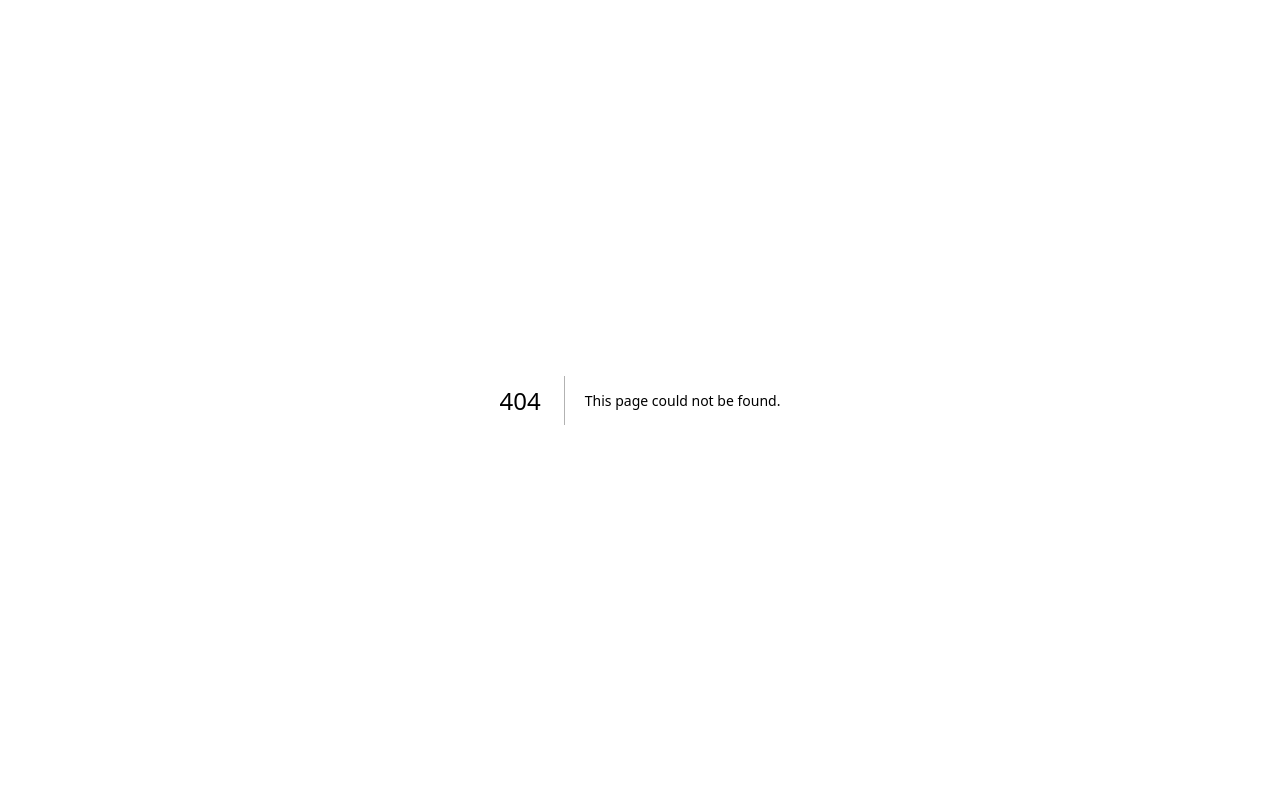
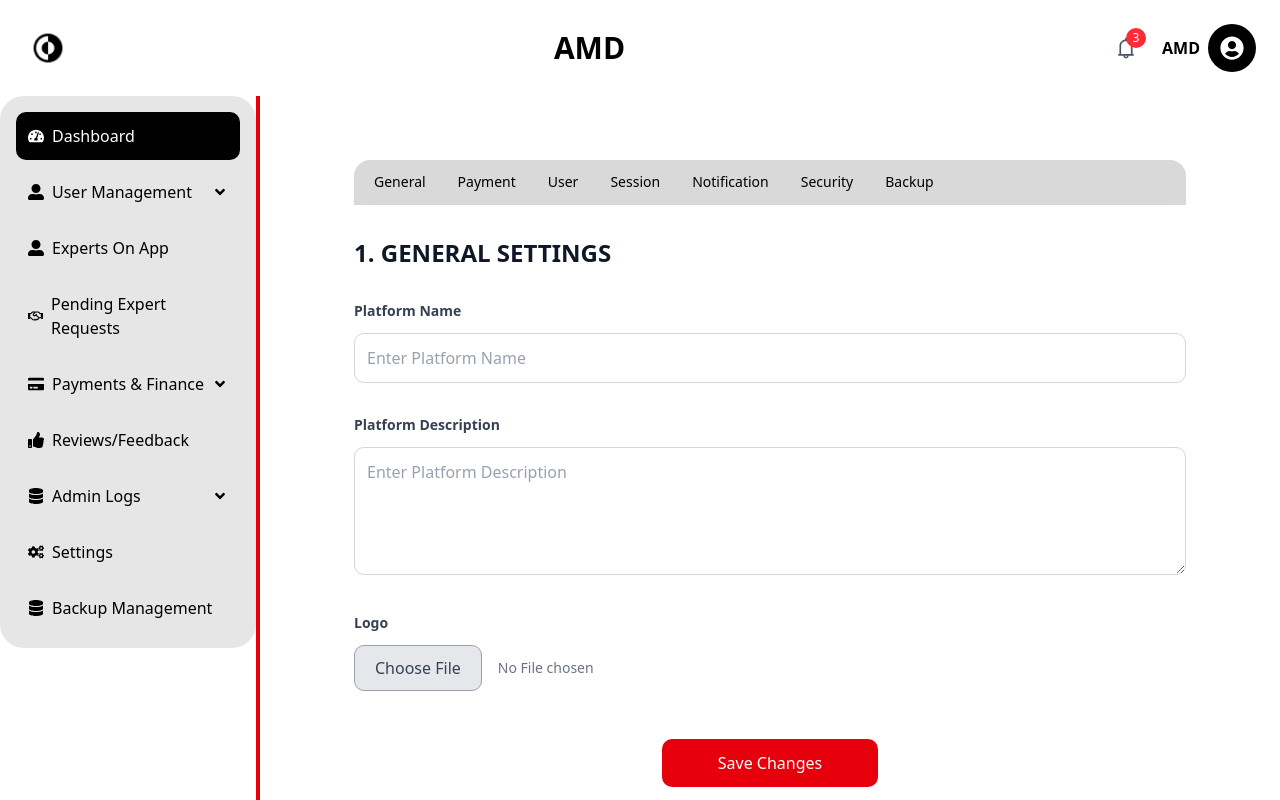
Before and after one commit to Sattam87amd/AMD_Admin_Portal, a Next.js app: page /settings in a window 1280 px wide. Before the commit this address had no page. Shown: the top 800 px of the page. Built offline with nearby package versions, Linux system fonts and the light colour scheme.

Commit message:
created settings page

```diff
--- /dev/null
+++ b/src/app/settings/page.jsx
@@ -0,0 +1,38 @@
+import Footer from '@/components/Layout/Footer'
+import Navbar from '@/components/Layout/Navbar'
+import AdminSidebar from '@/components/Layout/Sidebar'
+import Settings from '@/components/Settings/Settings'
+import React from 'react'
+
+const Page = () => {
+  return (
+    <div className="flex flex-col min-h-screen">
+      {/* Top Navbar */}
+      <Navbar />
+
+      {/* Main Content Area */}
+      <div className="flex flex-1">
+        {/* Sidebar (Left) */}
+        <div className="hidden lg:block w-64">
+          <AdminSidebar />
+        </div>
+
+        {/* Red Divider (optional) */}
+        <div className="hidden lg:block w-1 bg-red-600" />
+
+        {/* Main Content (Right) */}
+        <div className="flex-1  overflow-auto">
+          <Settings />
+
+          <Footer />
+        </div>
+
+      </div>
+
+      {/* Footer at Bottom */}
+
+    </div>
+  )
+}
+
+export default Page
--- /dev/null
+++ b/src/components/Settings/Settings.jsx
@@ -0,0 +1,110 @@
+"use client";
+
+import React, { useState } from "react";
+
+const Settings = () => {
+  const [activeTab, setActiveTab] = useState("General");
+  const [platformName, setPlatformName] = useState("");
+  const [platformDescription, setPlatformDescription] = useState("");
+  const [selectedFile, setSelectedFile] = useState(null);
+
+  const tabs = [
+    "General", "Payment", "User", "Session", "Notification", "Security", "Backup"
+  ];
+
+  const handleFileChange = (e) => {
+    const file = e.target.files[0];
+    if (file) {
+      setSelectedFile(file.name);
+    }
+  };
+
+  return (
+    <div className="min-h-screen bg-white p-8">
+      <div className="mx-auto max-w-4xl bg-white p-8">
+        {/* Tabs Container */}
+        <div className="bg-[#D9D9D9] rounded-t-2xl px-4">
+          <div className="flex flex-wrap gap-x-6 border-b border-gray-300">
+            {tabs.map((tab) => (
+              <button
+                key={tab}
+                onClick={() => setActiveTab(tab)}
+                className={`py-3 px-1 text-sm font-medium ${
+                  activeTab === tab
+                    ? "text-black"
+                    : "text-black hover:text-black"
+                }`}
+              >
+                {tab}
+              </button>
+            ))}
+          </div>
+        </div>
+
+
+
+        {/* Content Area */}
+        <div className="mt-8">
+          <h2 className="text-2xl font-bold text-gray-900 mb-8">1. GENERAL SETTINGS</h2>
+
+          {/* Platform Name */}
+          <div className="mb-8">
+            <label className="block text-sm font-semibold text-gray-700 mb-3">
+              Platform Name
+            </label>
+            <input
+              type="text"
+              value={platformName}
+              onChange={(e) => setPlatformName(e.target.value)}
+              className="w-full p-3 border border-gray-300 rounded-lg focus:ring-2 focus:ring-gray-400 focus:border-gray-400 placeholder-gray-400"
+              placeholder="Enter Platform Name"
+            />
+          </div>
+
+          {/* Platform Description */}
+          <div className="mb-8">
+            <label className="block text-sm font-semibold text-gray-700 mb-3">
+              Platform Description
+            </label>
+            <textarea
+              value={platformDescription}
+              onChange={(e) => setPlatformDescription(e.target.value)}
+              className="w-full p-3 border border-gray-300 rounded-lg focus:ring-2 focus:ring-gray-400 focus:border-gray-400 h-32 placeholder-gray-400"
+              placeholder="Enter Platform Description"
+            />
+          </div>
+
+          {/* Logo Upload */}
+          <div className="mb-8">
+            <label className="block text-sm font-semibold text-gray-700 mb-3">
+              Logo
+            </label>
+            <div className="flex items-center gap-4">
+              <label className="cursor-pointer bg-gray-200 text-gray-700 px-5 py-2.5 rounded-lg hover:bg-gray-300 border border-gray-400">
+                Choose File
+                <input
+                  type="file"
+                  onChange={handleFileChange}
+                  className="hidden"
+                  accept="image/*"
+                />
+              </label>
+              <span className="text-sm text-gray-500">
+                {selectedFile || "No File chosen"}
+              </span>
+            </div>
+          </div>
+
+          {/* Save Button */}
+          <div className="flex justify-center mt-12">
+            <button className="bg-red-600 text-white px-14 py-3 rounded-lg hover:bg-red-700 transition-colors">
+              Save Changes
+            </button>
+          </div>
+        </div>
+      </div>
+    </div>
+  );
+};
+
+export default Settings;
```
